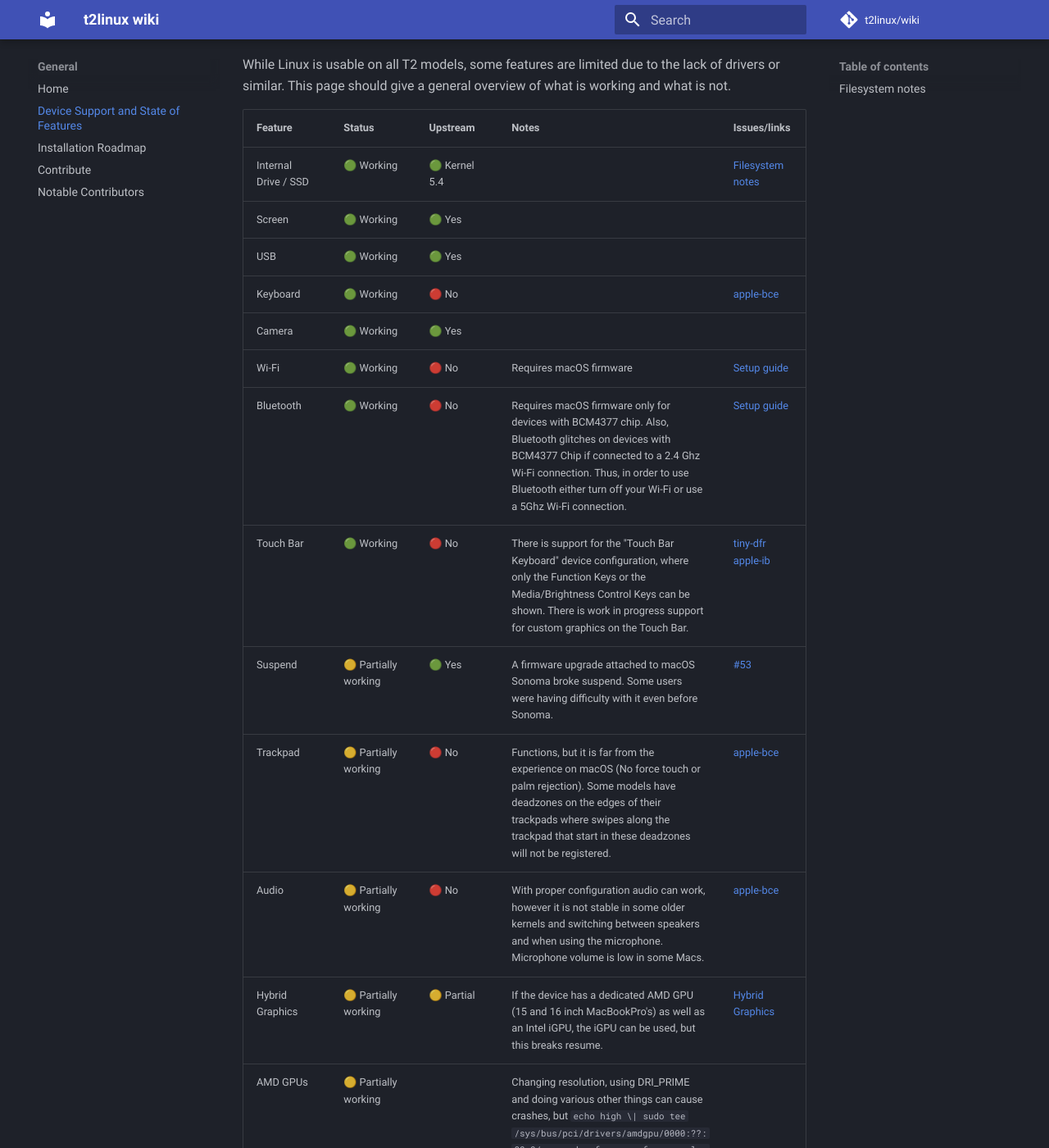
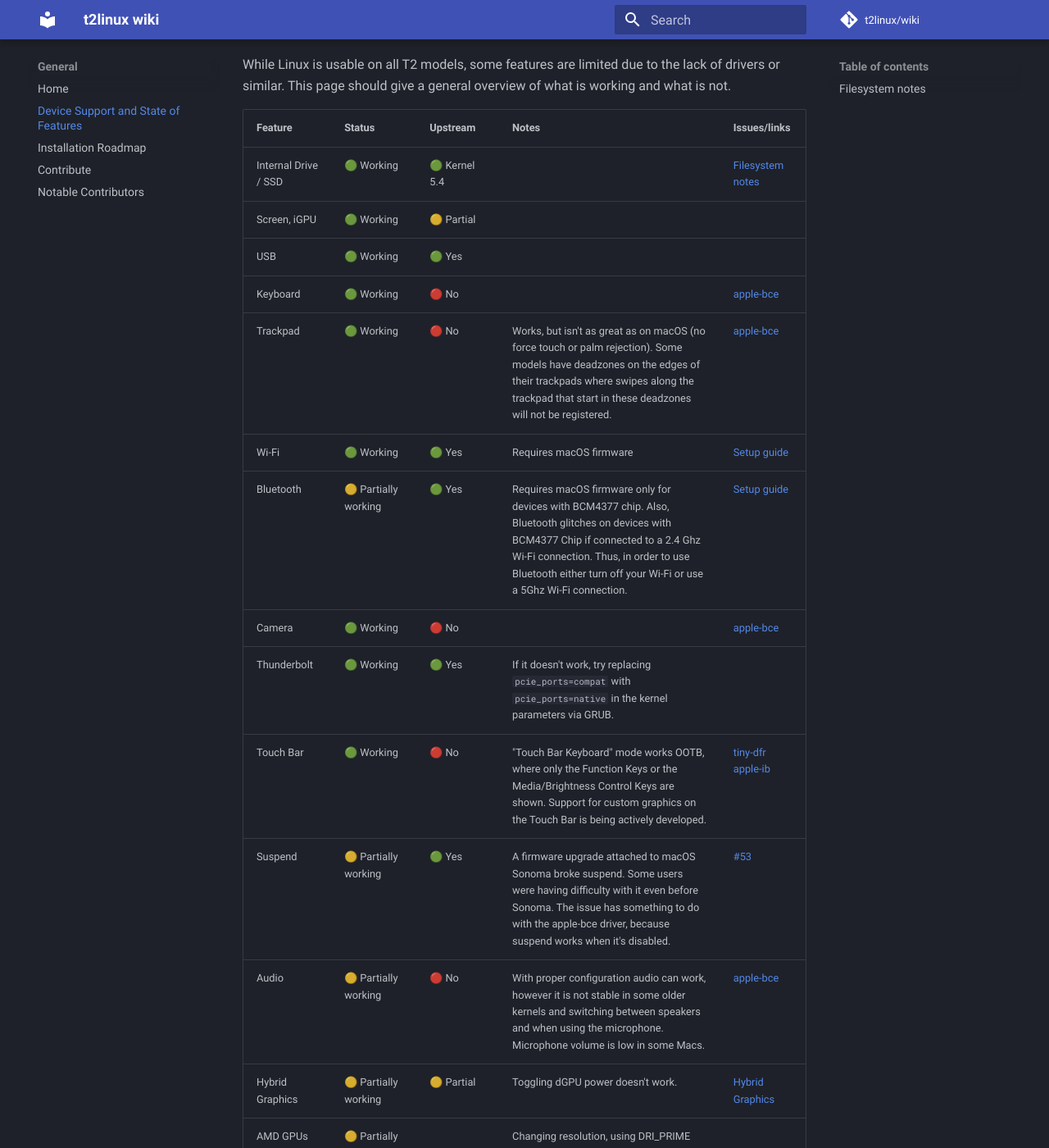
Before and after one commit to t2linux/wiki, an MkDocs documentation site: the page built from docs/state.md, in a window 1280 px wide and 1400 px high, scrolled down 224 px. Shown: the whole window at 82% size. Built offline with MkDocs 1.6.1 and Material for MkDocs 9.7.7, drawn with Linux system fonts in a browser that asks for light colours; comment, search, counter and statistics services are not loaded.

Commit message:
Update state.md

```diff
--- a/docs/state.md
+++ b/docs/state.md
@@ -5,17 +5,18 @@ While Linux is usable on all T2 models, some features are limited due to the lac
 |Feature|Status|Upstream|Notes|Issues/links|
 |-|-|-|-|-|
 |Internal Drive / SSD|🟢 Working|🟢 Kernel 5.4||[Filesystem notes](#filesystem-notes)|
-|Screen|🟢 Working|🟢 Yes|||
+|Screen, iGPU|🟢 Working|🟡 Partial|||
 |USB|🟢 Working|🟢 Yes|||
 |Keyboard|🟢 Working|🔴 No||[apple-bce](https://github.com/t2linux/apple-bce-drv)|
-|Camera|🟢 Working|🟢 Yes|||
-|Wi-Fi|🟢 Working|🔴 No|Requires macOS firmware|[Setup guide](https://wiki.t2linux.org/guides/wifi-bluetooth/)|
-|Bluetooth|🟢 Working|🔴 No|Requires macOS firmware only for devices with BCM4377 chip. Also, Bluetooth glitches on devices with BCM4377 Chip if connected to a 2.4 Ghz Wi-Fi connection. Thus, in order to use Bluetooth either turn off your Wi-Fi or use a 5Ghz Wi-Fi connection.|[Setup guide](https://wiki.t2linux.org/guides/wifi-bluetooth/)|
-|Touch Bar|🟢 Working|🔴 No|There is support for the "Touch Bar Keyboard" device configuration, where only the Function Keys or the Media/Brightness Control Keys can be shown. There is work in progress support for custom graphics on the Touch Bar.|[tiny-dfr](https://github.com/kekrby/tiny-dfr)<br>[apple-ib](https://github.com/t2linux/apple-ib-drv)|
-|Suspend|🟡 Partially working|🟢 Yes|A firmware upgrade attached to macOS Sonoma broke suspend. Some users were having difficulty with it even before Sonoma.|[#53](https://github.com/t2linux/T2-Ubuntu-Kernel/issues/53)|
-|Trackpad|🟡 Partially working|🔴 No|Functions, but it is far from the experience on macOS (No force touch or palm rejection). Some models have deadzones on the edges of their trackpads where swipes along the trackpad that start in these deadzones will not be registered.|[apple-bce](https://github.com/t2linux/apple-bce-drv)|
+|Trackpad|🟢 Working|🔴 No|Works, but isn't as great as on macOS (no force touch or palm rejection). Some models have deadzones on the edges of their trackpads where swipes along the trackpad that start in these deadzones will not be registered.|[apple-bce](https://github.com/t2linux/apple-bce-drv)|
+|Wi-Fi|🟢 Working|🟢 Yes|Requires macOS firmware|[Setup guide](https://wiki.t2linux.org/guides/wifi-bluetooth/)|
+|Bluetooth|🟡 Partially working|🟢 Yes|Requires macOS firmware only for devices with BCM4377 chip. Also, Bluetooth glitches on devices with BCM4377 Chip if connected to a 2.4 Ghz Wi-Fi connection. Thus, in order to use Bluetooth either turn off your Wi-Fi or use a 5Ghz Wi-Fi connection.|[Setup guide](https://wiki.t2linux.org/guides/wifi-bluetooth/)|
+|Camera|🟢 Working|🔴 No||[apple-bce](https://github.com/t2linux/apple-bce-drv)|
+|Thunderbolt|🟢 Working|🟢 Yes|If it doesn't work, try replacing `pcie_ports=compat` with `pcie_ports=native` in the kernel parameters via GRUB.||
+|Touch Bar|🟢 Working|🔴 No|"Touch Bar Keyboard" mode works OOTB, where only the Function Keys or the Media/Brightness Control Keys are shown. Support for custom graphics on the Touch Bar is being actively developed.|[tiny-dfr](https://github.com/kekrby/tiny-dfr)<br>[apple-ib](https://github.com/t2linux/apple-ib-drv)|
+|Suspend|🟡 Partially working|🟢 Yes|A firmware upgrade attached to macOS Sonoma broke suspend. Some users were having difficulty with it even before Sonoma. The issue has something to do with the apple-bce driver, because suspend works when it's disabled.|[#53](https://github.com/t2linux/T2-Ubuntu-Kernel/issues/53)|
 |Audio|🟡 Partially working|🔴 No|With proper configuration audio can work, however it is not stable in some older kernels and switching between speakers and when using the microphone. Microphone volume is low in some Macs.|[apple-bce](https://github.com/t2linux/apple-bce-drv)|
-|Hybrid Graphics|🟡 Partially working|🟡 Partial|If the device has a dedicated AMD GPU (15 and 16 inch MacBookPro's) as well as an Intel iGPU, the iGPU can be used, but this breaks resume.|[Hybrid Graphics](https://wiki.t2linux.org/guides/hybrid-graphics/)|
+|Hybrid Graphics|🟡 Partially working|🟡 Partial|Toggling dGPU power doesn't work.|[Hybrid Graphics](https://wiki.t2linux.org/guides/hybrid-graphics/)|
 |AMD GPUs|🟡 Partially working||Changing resolution, using DRI_PRIME and doing various other things can cause crashes, but `echo high \| sudo tee /sys/bus/pci/drivers/amdgpu/0000:??:??.?/power_dpm_force_performance_level` or adding `amdgpu.dpm=0` to the kernel commandline stops these crashes.||
 |MacPro7,1|🟡 Partially working||Users have encountered PCIE Address Space issues, with auto remap breaking.||
 |T2 Secure Enclave|🔴 Not working||Used for Touch ID, storing encryption keys on macOS||
```
